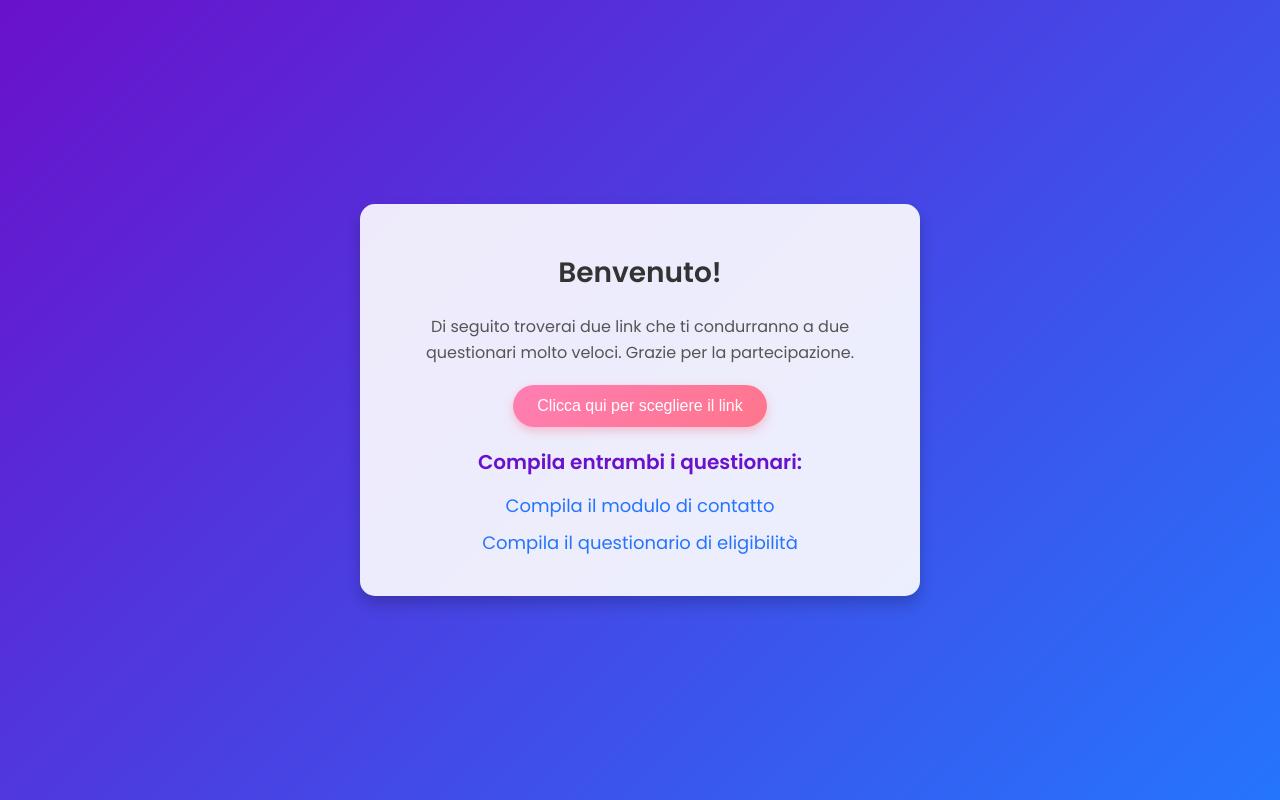
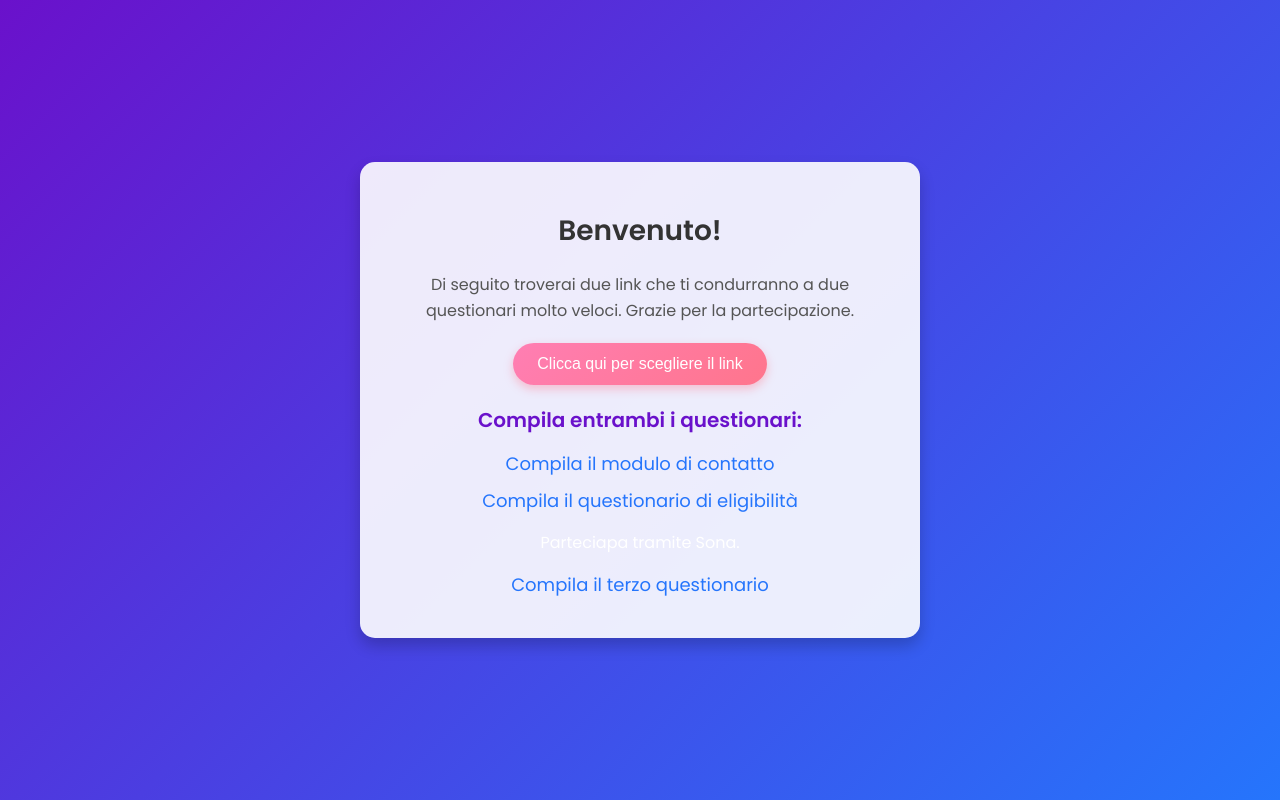
Before and after one commit to samuele0896/VR, a plain HTML site: page index.html in a window 1280 px wide. Both pictures are taken after a click on the button "Clicca qui per scegliere il link". Drawn offline with Linux system fonts and the light colour scheme.

Commit message:
Update index.html

```diff
--- a/index.html
+++ b/index.html
@@ -26,6 +26,12 @@
       <a href="https://psicologiagenerale.eu.qualtrics.com/jfe/form/SV_6YHUH2WeTKmIQLQ" target="_blank" class="link-btn">
         Compila il questionario di eligibilità
       </a>
+
+      <!-- Messaggio e terzo link -->
+      <p id="thirdLinkMessage" class="link-message">Parteciapa tramite Sona.</p>
+      <a href="https://iit-neurosciencesocietyresearch.sona-systems.com/student_new_user.aspx" target="_blank" class="link-btn">
+        Compila il terzo questionario
+      </a>
     </div>
   </div>
 
```
